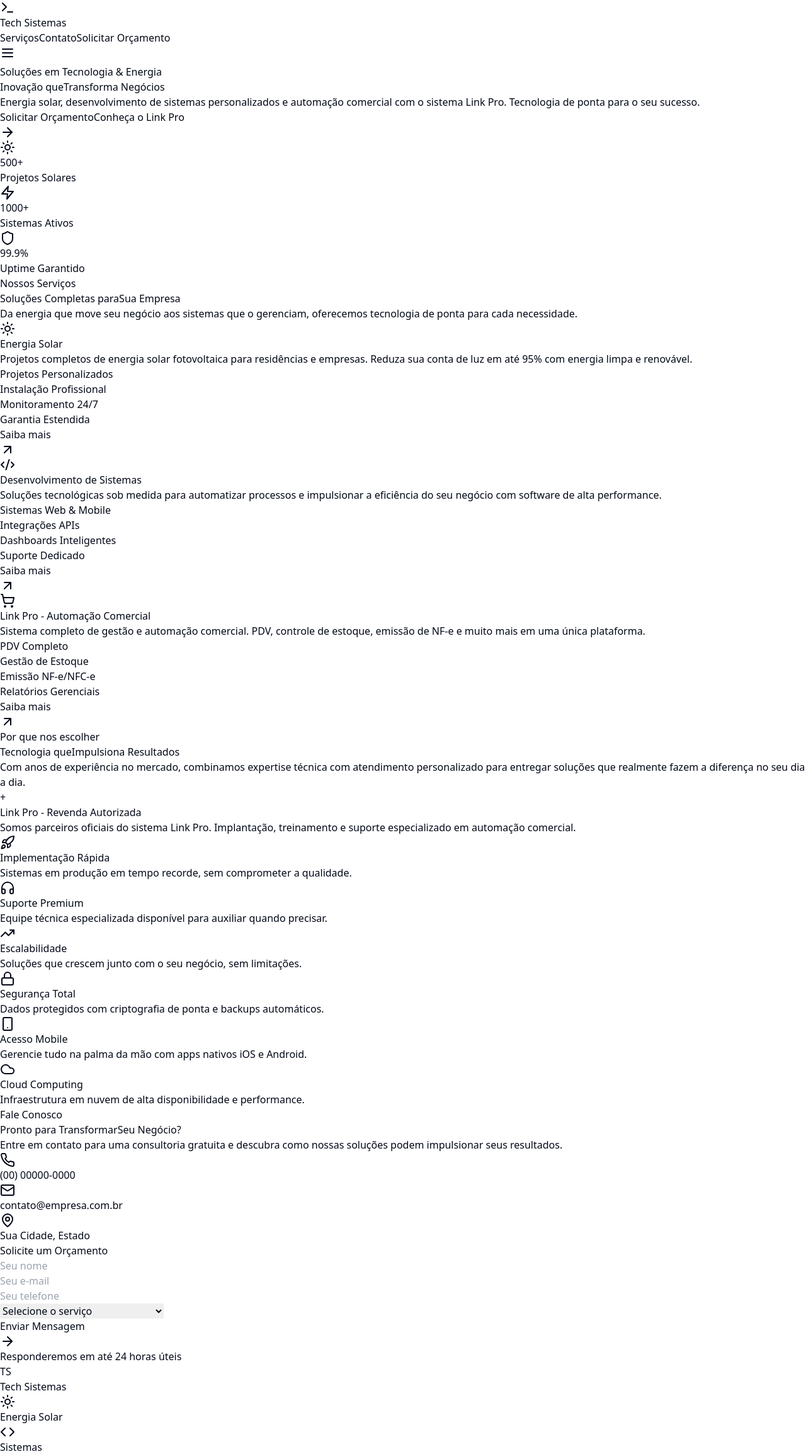
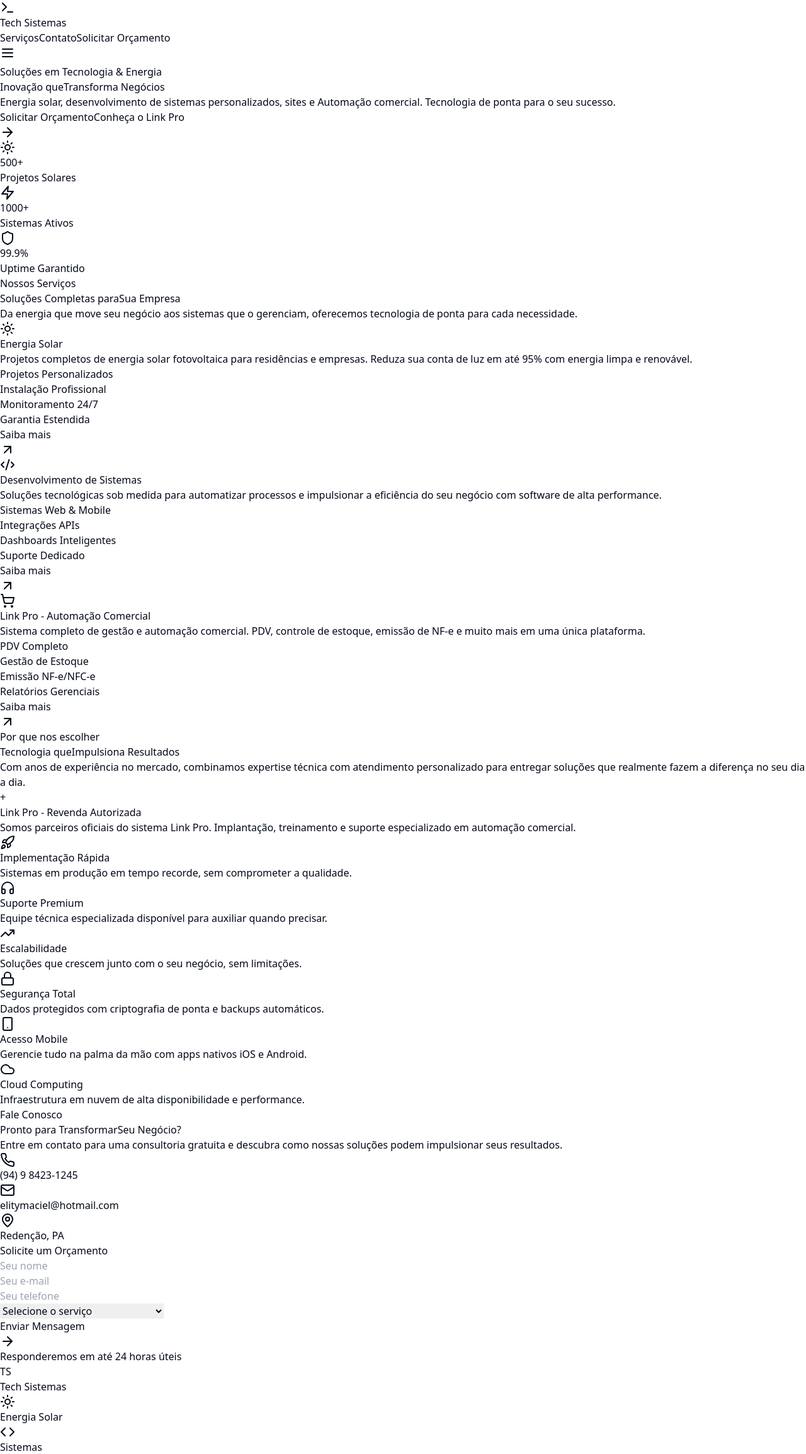
Before and after one commit to elitymaciel/site_vite, a React (Vite) app: page / in a window 1280 px wide. Shown: the top 2309 px of the page at 63% size. Built offline with nearby package versions, Linux system fonts and the light colour scheme.

Commit message:
ajuste texto

```diff
--- a/index.html
+++ b/index.html
@@ -1,12 +1,15 @@
 <!doctype html>
 <html lang="en">
+
 <head>
   <meta charset="UTF-8" />
   <meta name="viewport" content="width=device-width, initial-scale=1.0" />
-    <title>Vite + React</title>
+  <title>Tech Sistemas</title>
 </head>
+
 <body>
   <div id="root"></div>
   <script type="module" src="/src/main.jsx"></script>
 </body>
+
 </html>
--- a/src/components/home/CTASection.jsx
+++ b/src/components/home/CTASection.jsx
@@ -49,19 +49,19 @@
                                         <div className="w-10 h-10 rounded-xl bg-slate-800 flex items-center justify-center">
                                             <Phone className="w-4 h-4 text-blue-400" />
                                         </div>
-                                        <span>(00) 00000-0000</span>
+                                        <span>(94) 9 8423-1245</span>
                                     </div>
                                     <div className="flex items-center gap-4 text-slate-300">
                                         <div className="w-10 h-10 rounded-xl bg-slate-800 flex items-center justify-center">
                                             <Mail className="w-4 h-4 text-blue-400" />
                                         </div>
-                                        <span>contato@empresa.com.br</span>
+                                        <span>elitymaciel@hotmail.com</span>
                                     </div>
                                     <div className="flex items-center gap-4 text-slate-300">
                                         <div className="w-10 h-10 rounded-xl bg-slate-800 flex items-center justify-center">
                                             <MapPin className="w-4 h-4 text-blue-400" />
                                         </div>
-                                        <span>Sua Cidade, Estado</span>
+                                        <span>Redenção, PA</span>
                                     </div>
                                 </div>
                             </div>
--- a/src/components/home/HeroSection.jsx
+++ b/src/components/home/HeroSection.jsx
@@ -49,8 +49,8 @@
                         transition={{ duration: 0.7, delay: 0.2 }}
                         className="text-lg sm:text-xl text-slate-400 max-w-2xl mx-auto mb-10 leading-relaxed"
                     >
-                        Energia solar, desenvolvimento de sistemas personalizados e automação comercial
-                        com o sistema <span className="text-blue-400 font-semibold">Link Pro</span>.
+                        Energia solar, desenvolvimento de sistemas personalizados, sites e
+                        <span className="text-blue-400 font-semibold"> Automação comercial</span>.
                         Tecnologia de ponta para o seu sucesso.
                     </motion.p>
 
@@ -99,10 +99,10 @@
                         ))}
                     </motion.div>
                 </div>
-            </div>
+            </div >
 
             {/* Bottom Gradient Fade */}
-            <div className="absolute bottom-0 left-0 right-0 h-32 bg-gradient-to-t from-slate-950 to-transparent" />
-        </section>
+            < div className="absolute bottom-0 left-0 right-0 h-32 bg-gradient-to-t from-slate-950 to-transparent" />
+        </section >
     );
 }
```
Lines whose indentation alone changed are shown as unchanged.
